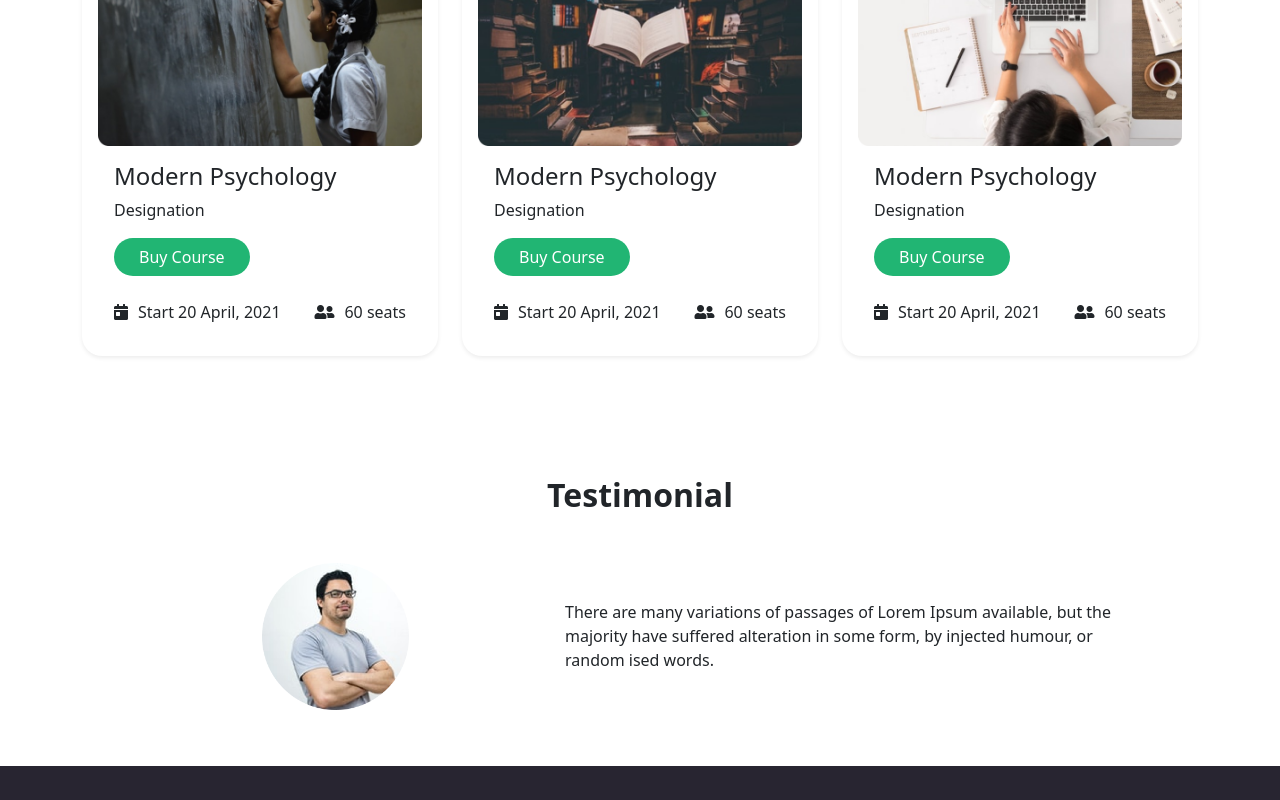
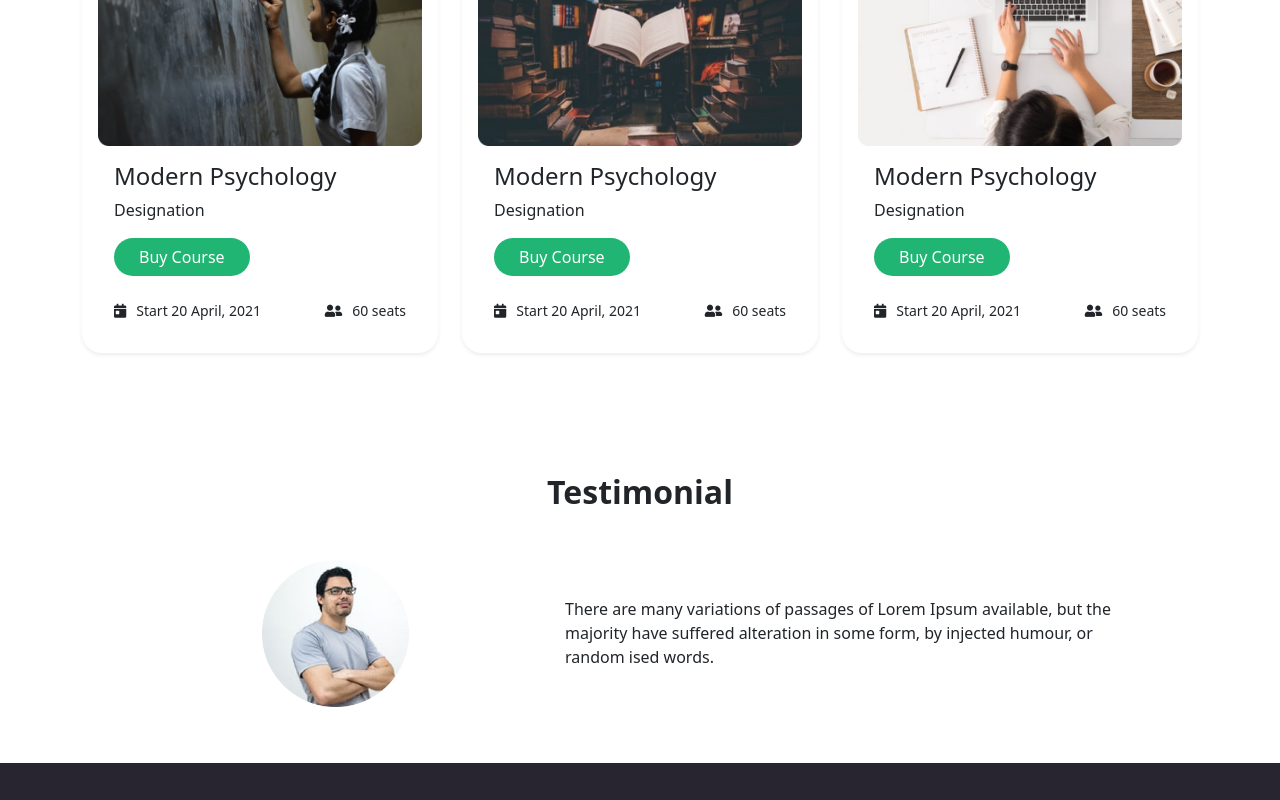
Before and after one commit to ahamednoyon/e-school, a plain HTML site: page index.html in a window 1280 px wide. Shown: the part 1179-1979 px from the top of the page. Drawn offline with Linux system fonts and the light colour scheme.

Commit message:
some bug fixe

```diff
--- a/css/style.css
+++ b/css/style.css
@@ -43,6 +43,10 @@
     margin-right: 10px;
 }
 
+.card-status p{
+    font-size: 14px;
+}
+
 .card{
     border-radius: 20px;
 }
--- a/index.html
+++ b/index.html
@@ -108,7 +108,7 @@
           <h2 class="fw-bold text-center">Online Courses</h2>
         </div>
         <div class="row row-cols-1 row-cols-md-3 g-4">
-          <div class="col">
+          <div class="col-md-6 col-lg-4 mb-0">
             <div class="card h-100 p-3 shadow-sm border-0">
               <img src="img/Photos/morder pyschology.png" class="card-img-top" alt="...">
               <div class="card-body">
@@ -122,7 +122,7 @@
               </div>
             </div>
           </div>
-          <div class="col">
+          <div class="col-md-6 col-lg-4">
             <div class="card h-100 p-3 shadow-sm border-0">
               <img src="img/Photos/morder psyc.png" class="card-img-top" alt="...">
               <div class="card-body">
@@ -136,7 +136,7 @@
               </div>
             </div>
           </div>
-          <div class="col">
+          <div class="col-md-12 col-lg-4">
             <div class="card h-100 p-3 shadow-sm border-0">
               <img src="img/Photos/morder pychons.png" class="card-img-top" alt="...">
               <div class="card-body">
```
